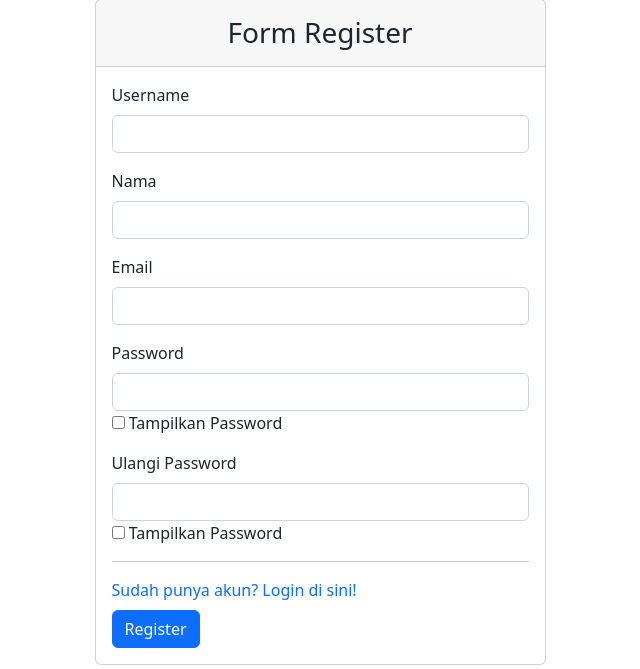
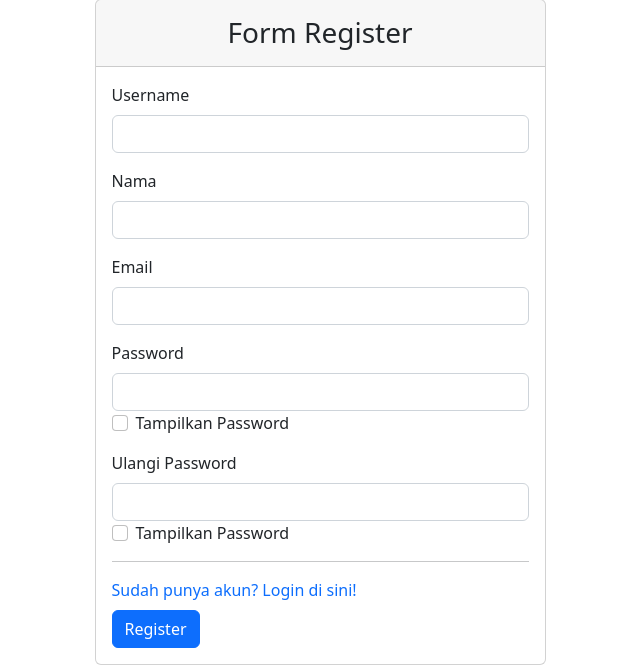
Before and after one commit to redok25/studi-kasus-kelas-b, a PHP site: page /register.php in a window 1280 px wide. Shown: the part 49-718 px from the top of the page, without its empty margins (320-960 px from the left). Run offline with PHP 8.4, Linux system fonts and the light colour scheme; some libraries are stand-ins or nearby versions.

Commit message:
Update register.php

```diff
--- a/register.php
+++ b/register.php
@@ -29,14 +29,24 @@
                             <div class="mb-3">
                                 <label for="inputPassword" class="form-label">Password</label>
                                 <input type="password" name="password" class="form-control" id="inputPassword">
-                                <input type="checkbox" onclick="lihatPassword('inputPassword')"> Tampilkan Password
+                                <div class="form-check">
+                                  <input class="form-check-input" type="checkbox" onclick="lihatPassword('inputPassword')" id="ts_1">
+                                  <label class="form-check-label" for="ts_1">
+                                    Tampilkan Password
+                                  </label>
+                                </div>
                             </div>
 
 
                             <div class="mb-3">
                                 <label for="inputUlangPassword" class="form-label">Ulangi Password</label>
                                 <input type="password" name="ulang_password" class="form-control" id="inputUlangPassword">
-                                <input type="checkbox" onclick="lihatPassword('inputUlangPassword')"> Tampilkan Password
+                                <div class="form-check">
+                                  <input class="form-check-input" type="checkbox" onclick="lihatPassword('inputUlangPassword')" id="ts_1">
+                                  <label class="form-check-label" for="ts_1">
+                                    Tampilkan Password
+                                  </label>
+                                </div>
                             </div>
                             <hr>
 
```
